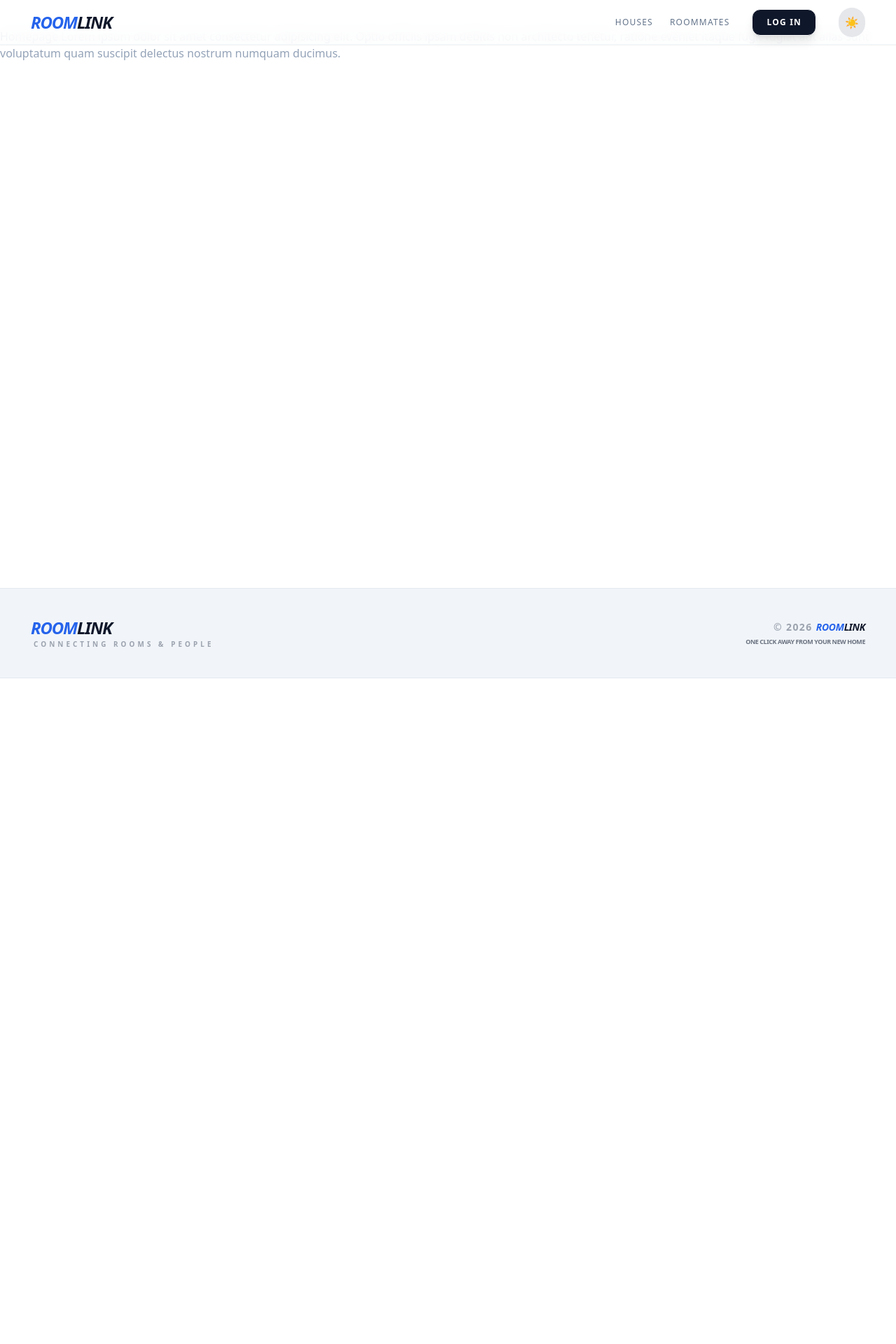
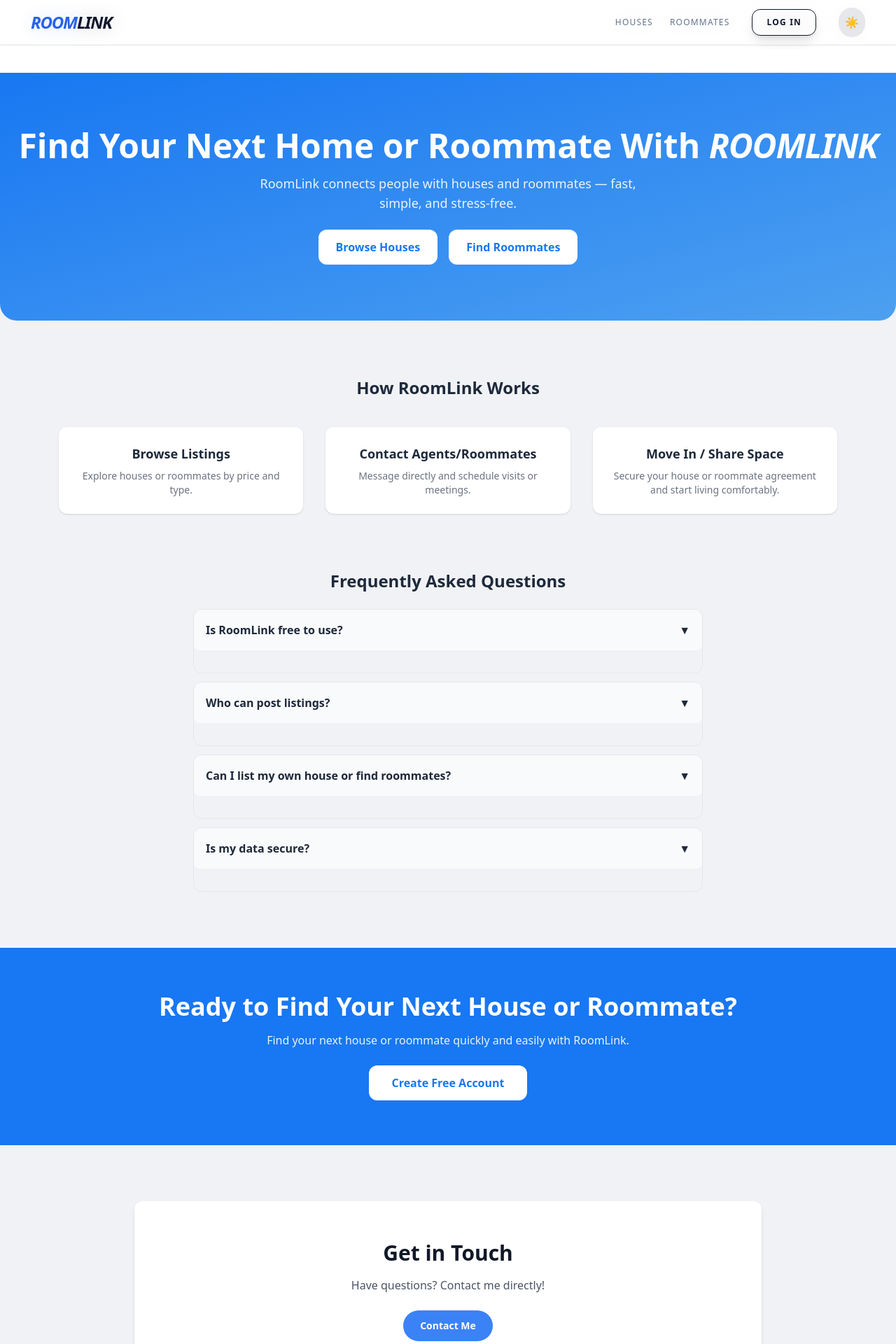
Before and after one commit to simon9-cell/Roomlink, a React (Vite) app: page / in a window 1280 px wide. Shown: the top 1920 px of the page at 70% size. Before the commit the page ends 969 px from the top, so only its background shows below. Built offline with nearby package versions, Linux system fonts and the light colour scheme; no server answers.

Commit message:
Update homepage, navbar, auth context, and pages

```diff
--- /dev/null
+++ b/src/components/Accordions.jsx
@@ -0,0 +1,41 @@
+import { useState } from "react";
+
+const Accordion = ({ title, children }) => {
+  const [open, setOpen] = useState(false);
+
+  return (
+    <div className="border border-gray-200 dark:border-gray-700 rounded-xl overflow-hidden">
+
+      {/* Header */}
+      <button
+        onClick={() => setOpen(!open)}
+        className="w-full flex justify-between items-center p-4 font-bold text-left bg-gray-50 dark:bg-gray-800 hover:bg-gray-100 dark:hover:bg-gray-700 transition"
+      >
+        <span>{title}</span>
+
+        {/* Icon */}
+        <span
+          className={`transform transition-transform duration-300 ${
+            open ? "rotate-180" : "rotate-0"
+          }`}
+        >
+          ▼
+        </span>
+      </button>
+
+      {/* Content */}
+      <div
+        className={`grid transition-all duration-300 ease-in-out ${
+          open ? "grid-rows-[1fr] opacity-100" : "grid-rows-[0fr] opacity-0"
+        }`}
+      >
+        <div className="overflow-hidden p-4 text-sm text-gray-600 dark:text-gray-300">
+          {children}
+        </div>
+      </div>
+
+    </div>
+  );
+};
+
+export default Accordion;
--- a/src/components/Navbar.jsx
+++ b/src/components/Navbar.jsx
@@ -51,7 +51,7 @@ const Navbar = () => {
             ) : (
               <NavLink
                 to="/signin"
-                className="bg-slate-900 text-white px-5 py-2.5 rounded-xl text-xs font-black uppercase tracking-widest hover:bg-slate-800 transition-all shadow-lg border border-gray-50"
+                className="dark:bg-blue-900 border-slate-900 dark:text-white px-5 py-2.5 rounded-xl text-xs font-black uppercase tracking-widest hover:bg-slate-500 transition-all shadow-lg border text-slate-900"
               >
                 Log In
               </NavLink>
--- a/src/context/AuthContext.jsx
+++ b/src/context/AuthContext.jsx
@@ -106,12 +106,15 @@ export const AuthProvider = ({ children }) => {
   };
 
   const signOutUser = async () => {
-    await supabase.auth.signOut();
+  const { error } = await supabase.auth.signOut();
 
-    setUser(null);
-    setSession(null);
-    setProfileName("");
-  };
+  if (error) throw error;
+
+  setUser(null);
+  setSession(null);
+  setProfileName("");
+};
+
 
   const resetPassword = async (email) => {
     const { error } = await supabase.auth.resetPasswordForEmail(email, {
--- a/src/pages/Homepage.jsx
+++ b/src/pages/Homepage.jsx
@@ -1,11 +1,132 @@
-import React from 'react'
+import React from "react";
+import { useNavigate } from "react-router-dom";
+import Accordion from "../components/Accordions";
+import Navbar from "../components/Navbar";
 
 const Homepage = () => {
+  const navigate = useNavigate();
+
   return (
-    <div className='min-h-screen dark:text-white dark:bg-gray-900 text-slate-400'>Homepage
-     Lorem ipsum dolor sit amet consectetur adipisicing elit. Optio officiis ipsam debitis non architecto tenetur, ratione eveniet itaque fugit fugiat aut alias sunt voluptatum quam suscipit delectus nostrum numquam ducimus.
+    <div className="min-h-screen bg-[#F0F2F5] dark:bg-gray-900 dark:text-white text-slate-800">
+      {/* ---------------- NAVBAR ---------------- */}
+      <Navbar />
+
+      {/* ---------------- HERO SECTION ---------------- */}
+      <section className="bg-gradient-to-br from-[#1877F2] to-[#4da0f0] text-white py-20 px-6 text-center rounded-b-3xl mt-16 relative overflow-hidden">
+        <h1 className="text-4xl md:text-5xl font-black mb-4 leading-tight">
+          Find Your Next Home or Roommate With{" "}
+          <span className="italic uppercase tracking-tight">RoomLink</span>
+        </h1>
+        <p className="max-w-xl mx-auto text-lg opacity-90 mb-6">
+          RoomLink connects people with houses and roommates — fast, simple, and
+          stress-free.
+        </p>
+        <div className="flex justify-center gap-4 flex-wrap">
+          <button
+            onClick={() => navigate("/house")}
+            className="bg-white text-[#1877F2] font-bold px-6 py-3 rounded-xl hover:brightness-105 hover:scale-105 transition-transform duration-200"
+          >
+            Browse Houses
+          </button>
+          <button
+            onClick={() => navigate("/rooms")}
+            className="bg-white text-[#1877F2] font-bold px-6 py-3 rounded-xl hover:brightness-105 hover:scale-105 transition-transform duration-200"
+          >
+            Find Roommates
+          </button>
+        </div>
+      </section>
+
+      {/* ---------------- HOW IT WORKS ---------------- */}
+      <section className="max-w-6xl mx-auto px-5 my-20 text-center">
+        <h2 className="text-2xl font-bold mb-10">How RoomLink Works</h2>
+        <div className="grid grid-cols-1 md:grid-cols-3 gap-8">
+          <div className="bg-white dark:bg-gray-800 p-6 rounded-xl shadow">
+            <h3 className="font-bold text-lg mb-2">Browse Listings</h3>
+            <p className="text-sm text-gray-500 dark:text-gray-300">
+              Explore houses or roommates by price and type.
+            </p>
+          </div>
+          <div className="bg-white dark:bg-gray-800 p-6 rounded-xl shadow">
+            <h3 className="font-bold text-lg mb-2">Contact Agents/Roommates</h3>
+            <p className="text-sm text-gray-500 dark:text-gray-300">
+              Message directly and schedule visits or meetings.
+            </p>
+          </div>
+          <div className="bg-white dark:bg-gray-800 p-6 rounded-xl shadow">
+            <h3 className="font-bold text-lg mb-2">Move In / Share Space</h3>
+            <p className="text-sm text-gray-500 dark:text-gray-300">
+              Secure your house or roommate agreement and start living
+              comfortably.
+            </p>
+          </div>
+        </div>
+      </section>
+
+      {/* ---------------- FAQ ACCORDION ---------------- */}
+      <section className="max-w-3xl mx-auto px-5 my-16">
+        <h2 className="text-2xl font-bold text-center mb-6">
+          Frequently Asked Questions
+        </h2>
+        <div className="space-y-3">
+          <Accordion title="Is RoomLink free to use?">
+            Yes. Browsing houses and contacting agents or roommates is
+            completely free.
+          </Accordion>
+          <Accordion title="Who can post listings?">
+            Anyone can post a house listing or look for roommates — no
+            verification is required.
+          </Accordion>
+          <Accordion title="Can I list my own house or find roommates?">
+            Yes. After signing up, you can post your own house or search for
+            roommates.
+          </Accordion>
+          <Accordion title="Is my data secure?">
+            Yes. RoomLink uses encrypted authentication and secure storage to
+            keep your data safe.
+          </Accordion>
+        </div>
+      </section>
+
+      {/* ---------------- CALL TO ACTION ---------------- */}
+      <section className="bg-[#1877F2] text-white py-16 text-center mt-20 mb-20">
+        <h2 className="text-3xl md:text-4xl font-bold mb-4">
+          Ready to Find Your Next House or Roommate?
+        </h2>
+        <p className="opacity-90 mb-6 max-w-xl mx-auto">
+          Find your next house or roommate quickly and easily with RoomLink.
+        </p>
+        <button
+          onClick={() => navigate("/signup")}
+          className="bg-white text-[#1877F2] px-8 py-3 font-bold rounded-xl hover:brightness-105 hover:scale-105 transition-transform duration-200"
+        >
+          Create Free Account
+        </button>
+      </section>
+
+      {/* ---------------- CONTACT SECTION ---------------- */}
+      <section className="bg-white dark:bg-gray-800 py-14 text-center mt-20 px-6 rounded-xl shadow-md max-w-4xl mx-auto mb-10">
+        <h2 className="text-3xl font-bold mb-4 text-gray-900 dark:text-white">
+          Get in Touch
+        </h2>
+        <p className="text-gray-600 dark:text-gray-300 mb-6">
+          Have questions? Contact me directly!
+        </p>
+
+        {/* Small Contact Button */}
+        <div className="flex justify-center mb-10" >
+          <a
+            href="https://wa.me/2348142917397"
+            target="_blank"
+            rel="noopener noreferrer"
+            className="dark:bg-white bg-blue-500 text-white  dark:text-blue-500 px-6 py-3 rounded-full text-sm font-bold hover:scale-105 transition-transform"
+          >
+            Contact Me
+          </a>
+        </div>
+      </section>
     </div>
-  )
-}
+  );
+};
 
-export default Homepage
+export default Homepage;
--- a/src/pages/HouseDetail.jsx
+++ b/src/pages/HouseDetail.jsx
@@ -55,7 +55,7 @@ const HouseDetail = () => {
     };
     fetchHouseDetail();
     console.log("Route ID:", id);
-    console.log("Converted ID:", Number(id));
+
   }, [id]);
 
   if (loading)
```
Also changed, not shown: src/pages/SignIn.jsx (+29 -20 lines).
